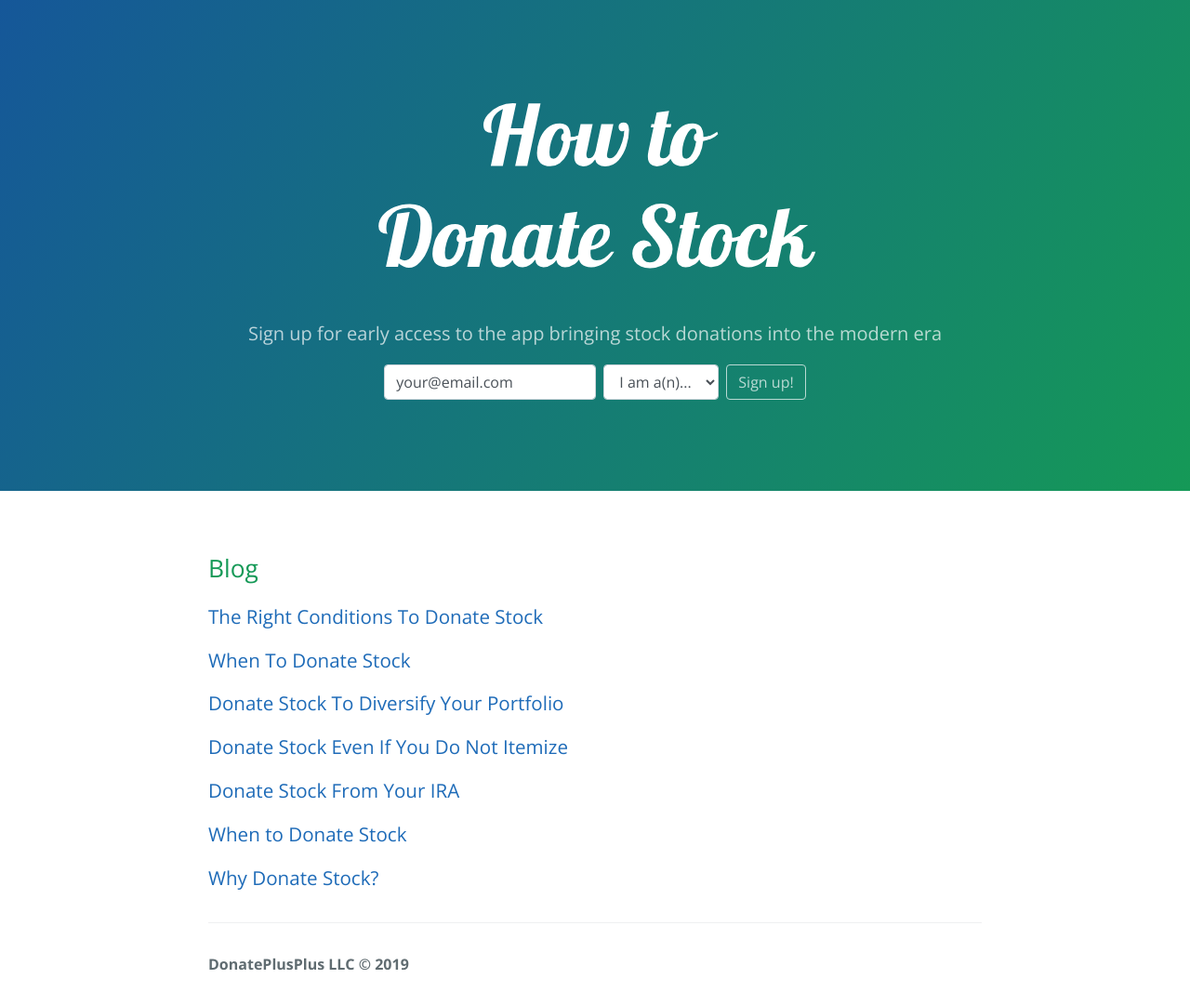
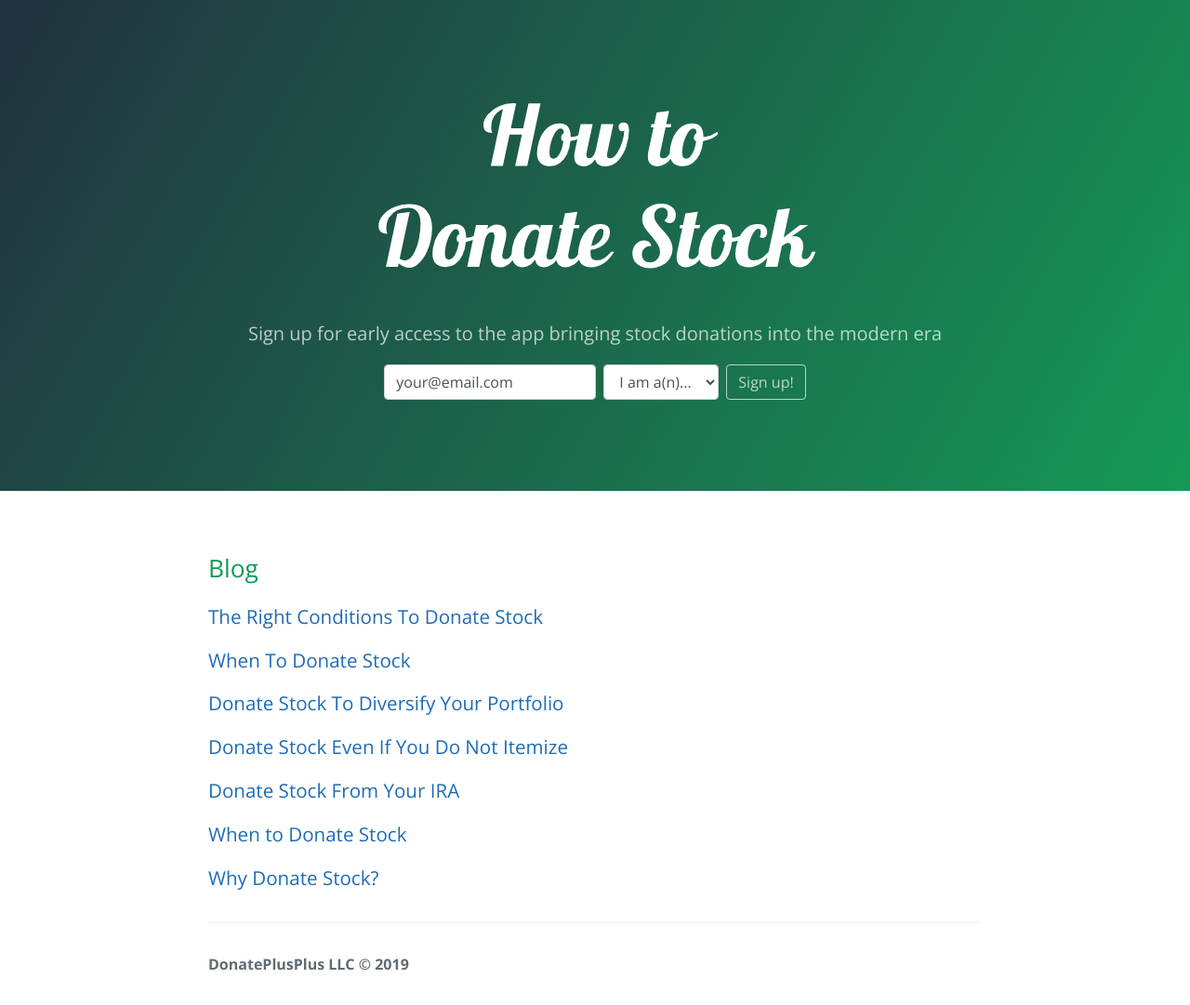
Before and after one commit to brntsllvn/donate-stock, a Jekyll site: the page built from index.markdown, in a window 1280 px wide. Shown: the whole page at 93% size. Built offline with Jekyll 4.4.1, drawn with Linux system fonts in a browser that asks for light colours.

Commit message:
update colors

```diff
--- a/_sass/variables.scss
+++ b/_sass/variables.scss
@@ -5,7 +5,7 @@ $medium-breakpoint: 42em !default;
 // Headers
 $header-heading-color: #fff !default;
 $header-bg-color: #159957 !default;
-$header-bg-color-secondary: #155799 !default;
+$header-bg-color-secondary: #22313f !default;
 
 // Text
 $section-headings-color: #159957 !default;
```
